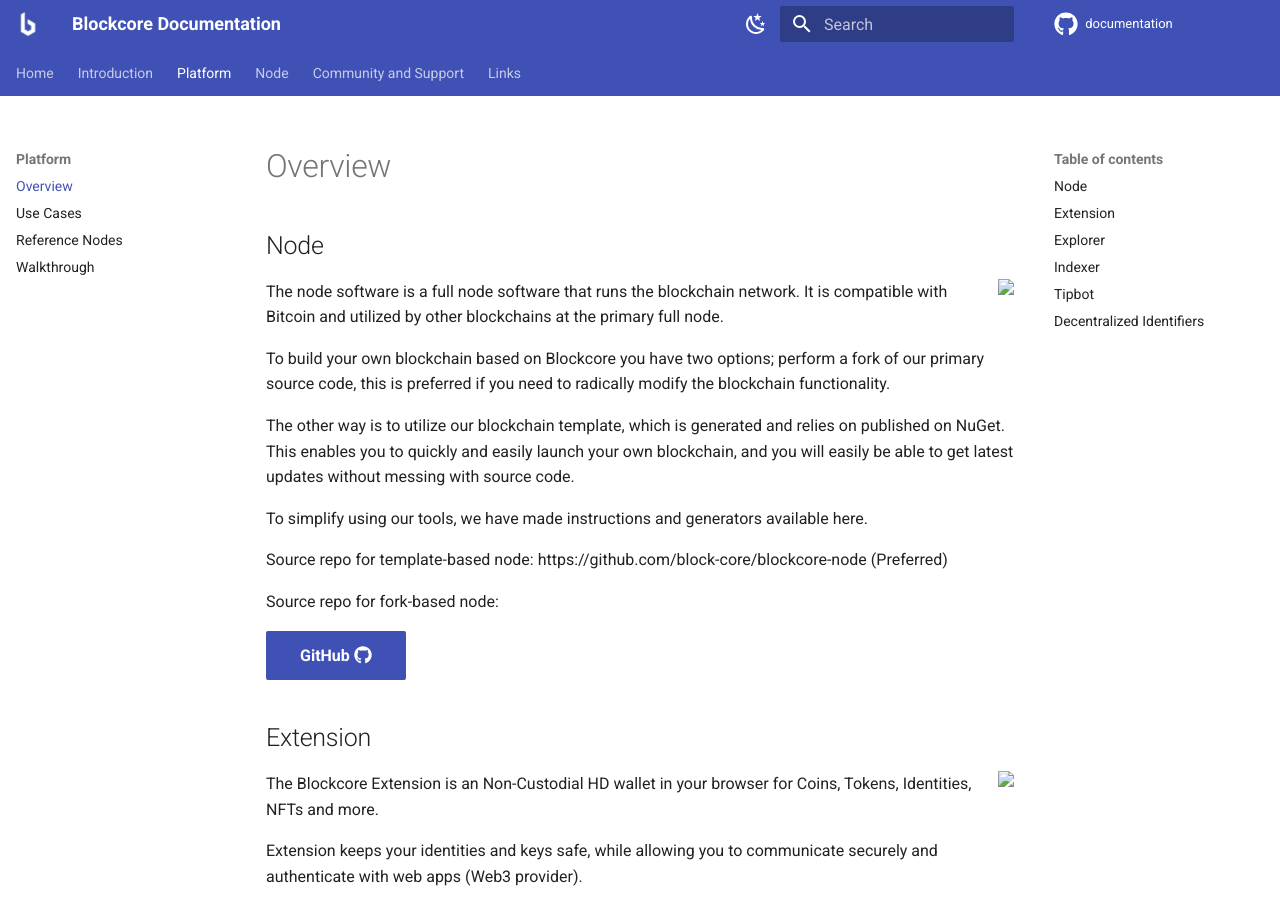
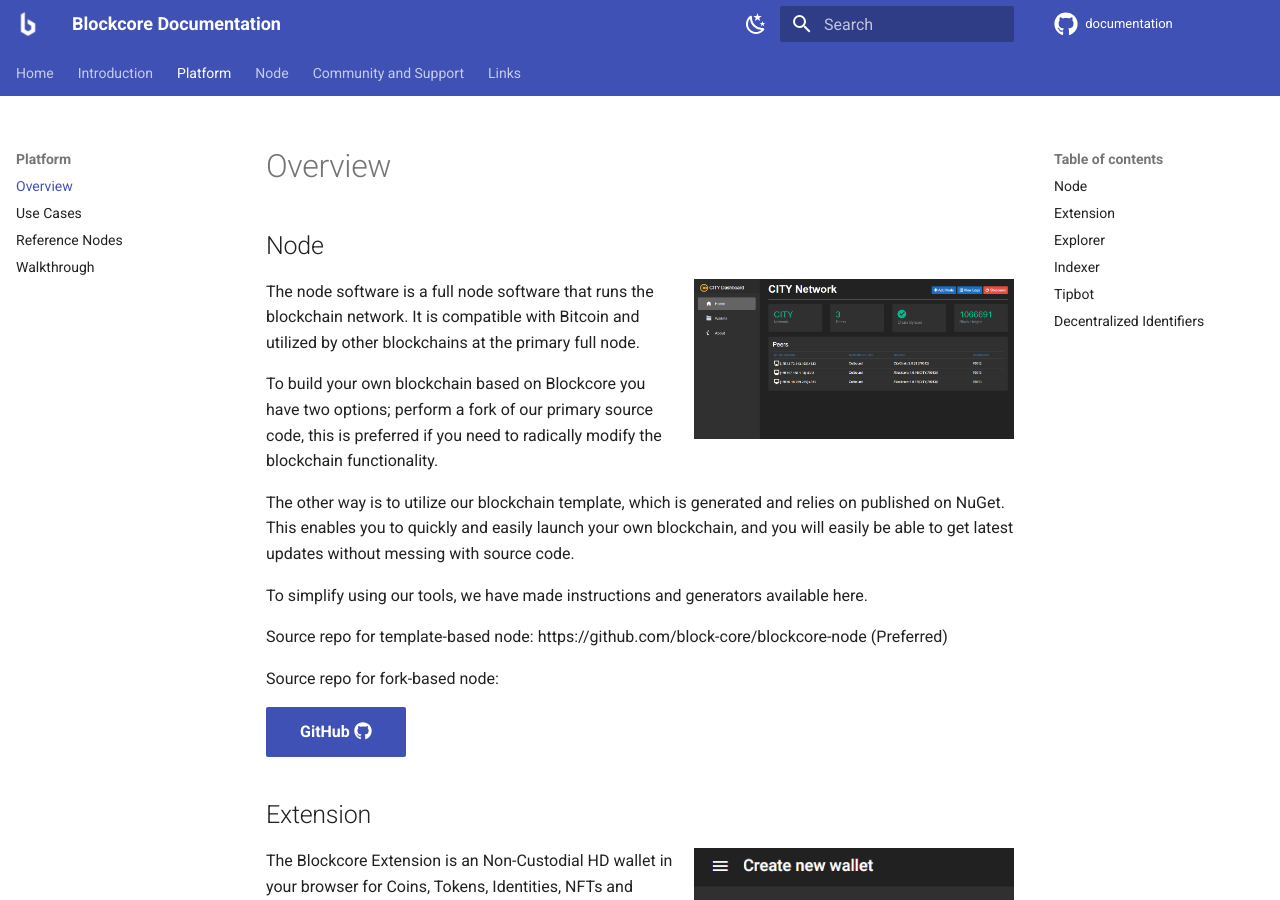
Before and after one commit to block-core/documentation, an MkDocs documentation site: the page built from docs/Overview.md, in a window 1280 px wide and 900 px high. Built offline with MkDocs 1.6.1 and Material for MkDocs 9.7.7, drawn with Linux system fonts in a browser that asks for light colours; emoji names are drawn with the system emoji font; comment, search, counter and statistics services are not loaded.

Commit message:
Fix image links

```diff
--- a/docs/Overview.md
+++ b/docs/Overview.md
@@ -2,7 +2,7 @@
 
 ## Node
 
-<a href="img/blockcore-node.png"><img style="float: right; max-width: 320px; margin-left: 1em;" src="img/blockcore-node.png"></a>The node software is a full node software that runs the blockchain network. It is compatible with Bitcoin and utilized by other blockchains at the primary full node.
+<a href="/img/blockcore-node.png"><img style="float: right; max-width: 320px; margin-left: 1em;" src="/img/blockcore-node.png"></a>The node software is a full node software that runs the blockchain network. It is compatible with Bitcoin and utilized by other blockchains at the primary full node.
 
 To build your own blockchain based on Blockcore you have two options; perform a fork of our primary source code, this is preferred if you need to radically modify the blockchain functionality.
 
@@ -18,7 +18,7 @@ Source repo for fork-based node:
 
 ## Extension
 
-<a href="img/blockcore-extension.png"><img style="float: right; max-width: 320px; margin-left: 1em;" src="img/blockcore-extension.png"></a>The Blockcore Extension is an Non-Custodial HD wallet in your browser for Coins, Tokens, Identities, NFTs and more.
+<a href="/img/blockcore-extension.png"><img style="float: right; max-width: 320px; margin-left: 1em;" src="/img/blockcore-extension.png"></a>The Blockcore Extension is an Non-Custodial HD wallet in your browser for Coins, Tokens, Identities, NFTs and more.
 
 Extension keeps your identities and keys safe, while allowing you to communicate securely and authenticate with web apps (Web3 provider).
 
@@ -26,7 +26,7 @@ Extension keeps your identities and keys safe, while allowing you to communicate
 
 ## Explorer
 
-<a href="img/blockcore-explorer.png"><img style="float: right; max-width: 320px; margin-left: 1em;" src="img/blockcore-explorer.png"></a>Together with the Blockcore Indexer (below), we have made the Blockcore Explorer. If you have a normal Blockcore based blockchain, it is super easy to add support for your custom chain and deploy your blockchain explorer.
+<a href="/img/blockcore-explorer.png"><img style="float: right; max-width: 320px; margin-left: 1em;" src="/img/blockcore-explorer.png"></a>Together with the Blockcore Indexer (below), we have made the Blockcore Explorer. If you have a normal Blockcore based blockchain, it is super easy to add support for your custom chain and deploy your blockchain explorer.
 
 The explorer has sections for Network and Insight, which shows statistics on the network and supply (total supply, circulating supply, rewards) and economy information on the blockchain.
 
@@ -34,13 +34,13 @@ The explorer has sections for Network and Insight, which shows statistics on the
 
 ## Indexer
 
-<a href="img/blockcore-indexer.png"><img style="float: right; max-width: 320px; margin-left: 1em;" src="img/blockcore-indexer.png"></a>Being able to look up blocks, transactions and addresses is an important part of any blockchain. It is very easy to add your own custom blockchain to the explorer.
+<a href="/img/blockcore-indexer.png"><img style="float: right; max-width: 320px; margin-left: 1em;" src="/img/blockcore-indexer.png"></a>Being able to look up blocks, transactions and addresses is an important part of any blockchain. It is very easy to add your own custom blockchain to the explorer.
 
 [GitHub :fontawesome-brands-github:](https://github.com/block-core/blockcore-indexer){ .md-button .md-button--primary }
 
 ## Tipbot
 
-<a href="img/blockcore-tipbot.png"><img style="float: right; max-width: 320px; margin-left: 1em;" src="img/blockcore-tipbot.png"></a>Blockcore Tipbot is a generic tipping bot for Discord (future support for Twitch and Twitter is being added) that supports all Blockcore blockchains. It is easy to configure and use, and allows communities to easily tip based on community work and contributions.
+<a href="/img/blockcore-tipbot.png"><img style="float: right; max-width: 320px; margin-left: 1em;" src="/img/blockcore-tipbot.png"></a>Blockcore Tipbot is a generic tipping bot for Discord (future support for Twitch and Twitter is being added) that supports all Blockcore blockchains. It is easy to configure and use, and allows communities to easily tip based on community work and contributions.
 
 [GitHub :fontawesome-brands-github:](https://github.com/block-core/blockcore-tipbot){ .md-button .md-button--primary }
 
```
